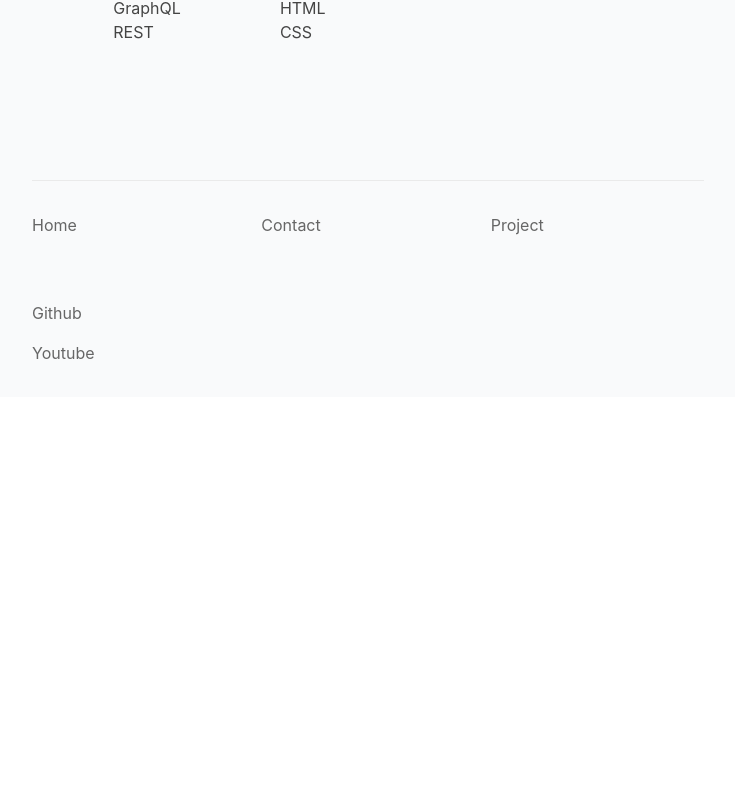
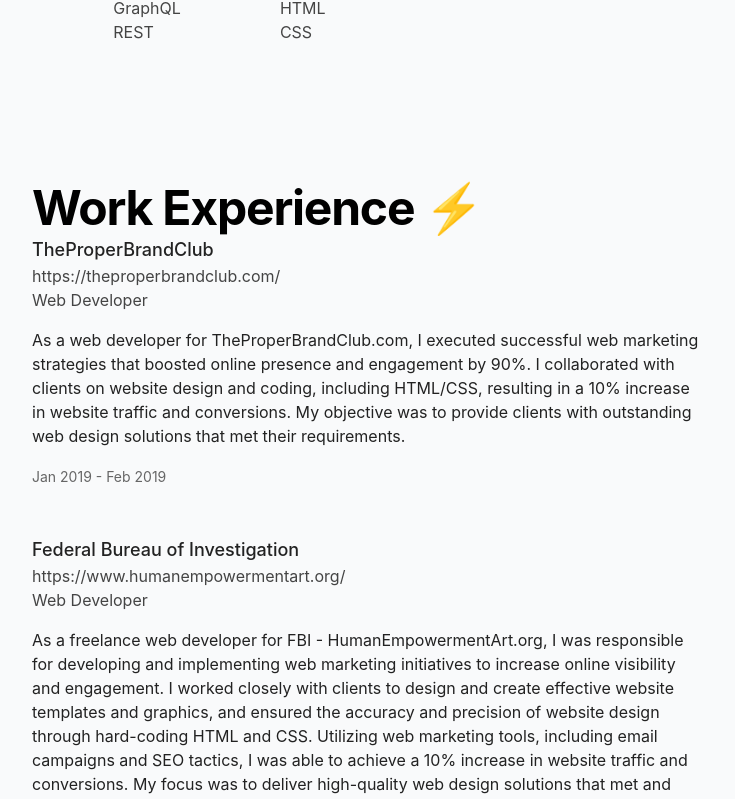
Before and after one commit to Mejiabrayan/portfolio_2.0, a Next.js app: page / in a window 1280 px wide. Shown: the part 1012-1811 px from the top of the page, without its empty margins (272-1007 px from the left). Before the commit the page ends 1409 px from the top, so only its background shows below. Built offline with nearby package versions, Linux system fonts and the light colour scheme.

Commit message:
updated styles

```diff
--- /dev/null
+++ b/components/Experience.tsx
@@ -0,0 +1,37 @@
+import React from 'react';
+import { experienceData } from 'data/experience';
+
+const Experience = () => {
+    return (
+        <section className="py-12">
+            <div className="container mx-auto">
+                <h3 className="font-bold text-3xl md:text-5xl tracking-tight mb-1 text-black dark:text-white">
+                    Work Experience ⚡️
+                </h3>
+                {experienceData.map((experience, index) => (
+                    <div key={index} className="mb-12">
+                        <h3 className="text-lg font-medium text-gray-800 dark:text-white">
+                            {experience.company}
+                        </h3>
+                        <p className="text-gray-600 dark:text-gray-400">
+                            {experience.website}
+                        </p>
+                        <p className="text-gray-600 dark:text-gray-400">
+                            {experience.role}
+                        </p>
+                        <p className="text-gray-800 dark:text-gray-400 mt-4">
+                            {experience.description}
+                        </p>
+                        <div className="mt-4">
+                            <span className="text-sm text-gray-500 dark:text-gray-400">
+                                {experience.startDate} - {experience.endDate}
+                            </span>
+                        </div>
+                    </div>
+                ))}
+            </div>
+        </section>
+    );
+};
+
+export default Experience;
--- a/components/ProjectCard.tsx
+++ b/components/ProjectCard.tsx
@@ -5,8 +5,8 @@
     title: string,
     description: string,
     href: string | URL,
-    gradient: string | { [key:string]: string },
-    [key:string]: any
+    gradient: string | { [key: string]: string },
+    [key: string]: any
 };
 
 export default function ProjectCard({
@@ -14,7 +14,7 @@
     description,
     href,
     gradient,
-  }: Props)  {
+}: Props) {
     return (
         <Link
             href={href}
@@ -58,7 +58,9 @@
                             d="M2.458 12C3.732 7.943 7.523 5 12 5c4.478 0 8.268 2.943 9.542 7-1.274 4.057-5.064 7-9.542 7-4.477 0-8.268-2.943-9.542-7z"
                         />
                     </svg>
+                    <span className="ml-2">View Project</span>
                 </div>
+
             </div>
         </Link>
     );
--- /dev/null
+++ b/data/experience.ts
@@ -0,0 +1,24 @@
+export const experienceData = [
+  {
+    company: 'TheProperBrandClub ',
+    website: 'https://theproperbrandclub.com/',
+    role: 'Web Developer',
+    type: 'Freelance',
+    startDate: 'Jan 2019',
+    endDate: 'Feb 2019',
+    location: 'Oakland, CA',
+    description:
+      'As a web developer for TheProperBrandClub.com, I executed successful web marketing strategies that boosted online presence and engagement by 90%. I collaborated with clients on website design and coding, including HTML/CSS, resulting in a 10% increase in website traffic and conversions. My objective was to provide clients with outstanding web design solutions that met their requirements.'
+  },
+  {
+    company: 'Federal Bureau of Investigation',
+    website: 'https://www.humanempowermentart.org/',
+    role: 'Web Developer',
+    type: 'Freelance',
+    startDate: 'Jun 2019',
+    endDate: 'Jul 2019',
+    location: 'Oakland, CA',
+    description:
+      'As a freelance web developer for FBI - HumanEmpowermentArt.org, I was responsible for developing and implementing web marketing initiatives to increase online visibility and engagement. I worked closely with clients to design and create effective website templates and graphics, and ensured the accuracy and precision of website design through hard-coding HTML and CSS. Utilizing web marketing tools, including email campaigns and SEO tactics, I was able to achieve a 10% increase in website traffic and conversions. My focus was to deliver high-quality web design solutions that met and exceeded client expectations.'
+  }
+];
--- a/src/pages/_app.tsx
+++ b/src/pages/_app.tsx
@@ -1,9 +1,7 @@
 import '../styles/globals.css'
 
-import { ThemeProvider } from 'next-themes'
-import type { AppProps } from 'next/app'
-
-
+import { ThemeProvider } from 'next-themes';
+import type { AppProps } from 'next/app';
 
 export default function App({ Component, pageProps }: AppProps) {
 
--- a/src/pages/index.tsx
+++ b/src/pages/index.tsx
@@ -5,6 +5,7 @@
 import Container from 'components/Container';
 import ProjectCard from 'components/ProjectCard';
 import TechStack from 'components/TechStack';
+import Experience from 'components/Experience';
 
 export default function Home() {
   return (
@@ -85,9 +86,12 @@
             </>
           </Link>
         </div>
-        <div className="flex flex-col justify-center items-start max-w-2xl mx-auto mb-16">
+        <div className="flex flex-col justify-center items-start max-w-2xl mx-auto mb-5">
 
           <TechStack />
+        </div>
+        <div className="flex flex-col justify-center items-start max-w-2xl mx-auto mb-16 mt-0">
+          <Experience />
         </div>
 
 
```
Lines whose indentation alone changed are shown as unchanged.
